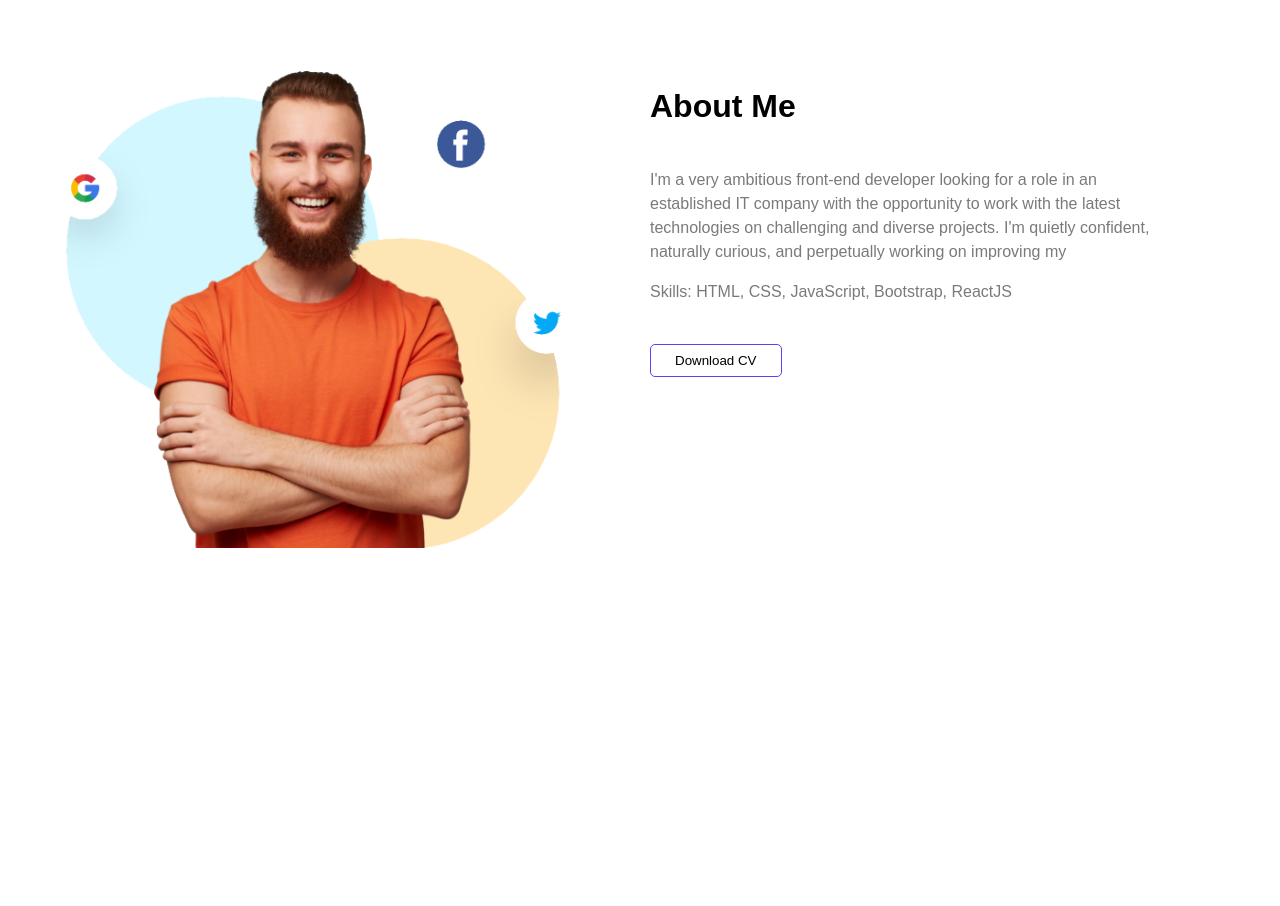
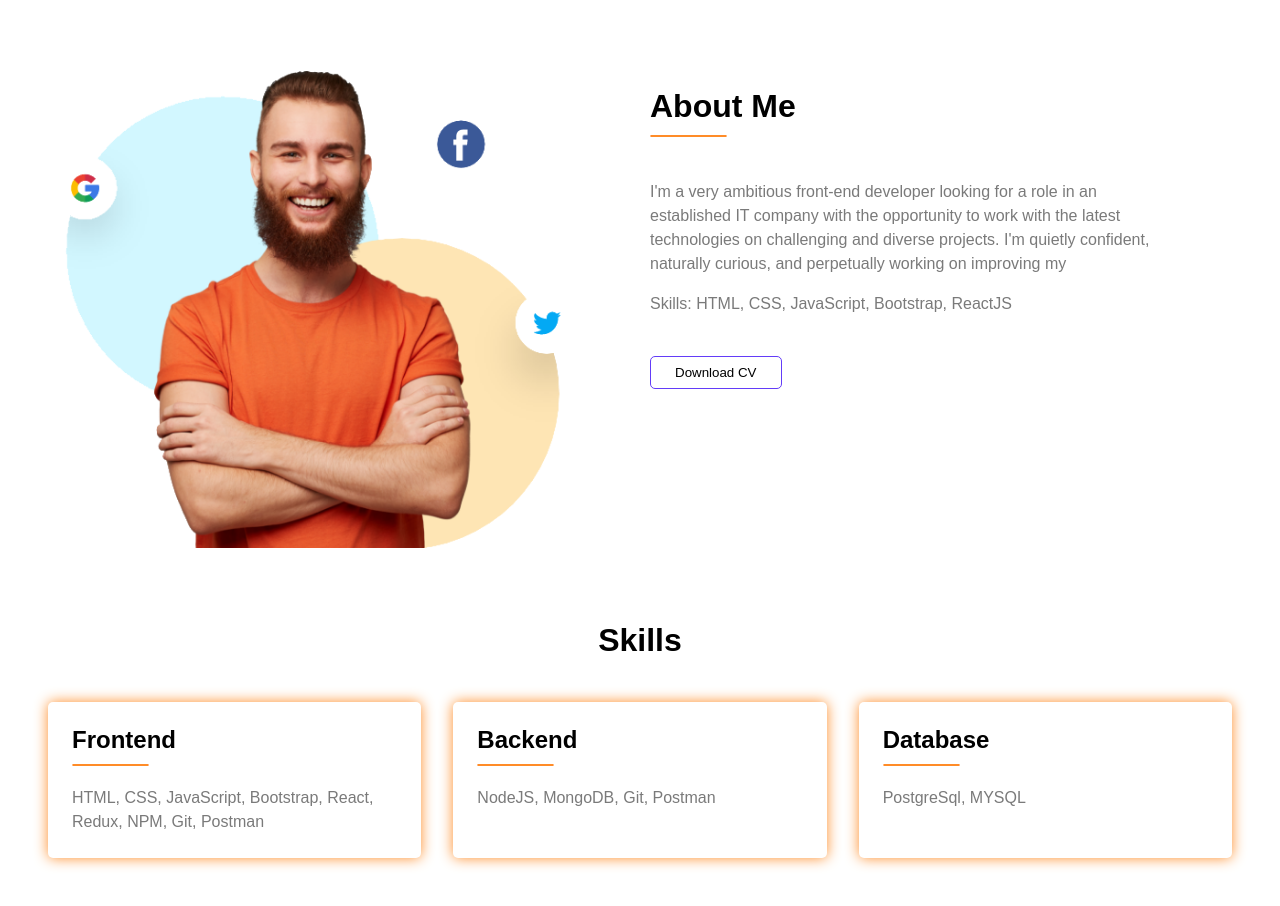
Before and after one commit to sandeep-hunt/my-portfolio, a React (Create React App) app: page / in a window 1280 px wide. Shown: the part 618-1524 px from the top of the page. Before the commit the page ends 1166 px from the top, so only its background shows below. Built offline with nearby package versions, Linux system fonts and the light colour scheme.

Commit message:
Added Skills section

```diff
--- a/package.json
+++ b/package.json
@@ -9,6 +9,7 @@
     "@testing-library/user-event": "^13.5.0",
     "react": "^18.2.0",
     "react-dom": "^18.2.0",
+    "react-router-dom": "^6.11.2",
     "react-scripts": "5.0.1",
     "web-vitals": "^2.1.4"
   },
@@ -35,5 +36,8 @@
       "last 1 firefox version",
       "last 1 safari version"
     ]
+  },
+  "devDependencies": {
+    "@iconify/react": "^4.1.0"
   }
 }
--- a/src/App.js
+++ b/src/App.js
@@ -2,12 +2,14 @@
 import './App.css'
 import Intro from "./Components/Intro/Intro";
 import Skills from "./Components/Skills/Skills";
+import About from "./Components/About/About";
 
 function App() {
   return (
     <div className="App">
       <Header/>
       <Intro/>
+      <About/>
       <Skills/>
     </div>
   );
--- /dev/null
+++ b/src/Components/About/About.css
@@ -0,0 +1,51 @@
+.about {
+    margin-top: 4rem;
+    height: auto;
+}
+
+.about-container {
+    display: flex;
+    padding: 0 3rem;
+}
+
+.about-left {
+    flex: 50%;
+    display: flex;
+    align-items: center;
+    justify-content: center;
+}
+
+.about-profile {
+    width: 538px;
+    height: 486px;
+}
+
+.about-right {
+    flex: 50%;
+    display: flex;
+    flex-direction: column;
+    padding-right: 4rem;
+    padding-left: 4rem;
+}
+
+.about-title {
+    font-size: 32px;
+}
+
+.about-title:after {
+    content: " ";
+    border: 1px solid var(--link);
+    border-radius: 50px;
+    margin-top: 10px;
+    display: block;
+    max-width: 75px
+}
+
+.about-text, .about-right span {
+    color: var(--text-paragraph);
+    line-height: 1.5;
+}
+
+.about-button {
+    margin-top: 2.5rem;
+}
--- /dev/null
+++ b/src/Components/About/About.jsx
@@ -0,0 +1,25 @@
+import React from 'react'
+import './About.css'
+import Profile1 from '../../img/profile1.png';
+
+const About = () => {
+  return (
+    <div className="about">
+        <div className="about-container">
+            <div className="about-left">
+                <img src={Profile1} className='img-fluid about-profile' alt="" />
+            </div>
+            <div className="about-right">
+                <h2 className='about-title'>About Me</h2>
+                <p className='about-text'>I'm a very ambitious front-end developer looking for a role in an established IT company with the opportunity to work with the latest technologies on challenging and diverse projects. I'm quietly confident, naturally curious, and perpetually working on improving my</p>
+                <span>Skills: HTML, CSS, JavaScript, Bootstrap,  ReactJS</span>
+                <div className="about-button">
+                    <button className='btn btn-outline-primary'>Download CV</button>
+                </div>
+            </div>
+        </div>
+    </div>
+  )
+}
+
+export default About
--- a/src/Components/Intro/Intro.css
+++ b/src/Components/Intro/Intro.css
@@ -18,6 +18,10 @@
 .intro-title {
     font-size: 48px;
     font-weight: bold;
+}
+
+.intro-title span {
+    color: var(--link);
 }
 
 .intro-tagline {
--- a/src/Components/Intro/Intro.jsx
+++ b/src/Components/Intro/Intro.jsx
@@ -9,7 +9,7 @@
     <div className="intro">
       <div className="intro-container">
         <div className="intro-left">
-          <h1 className='intro-title'>Hy! I Am Sandeep</h1>
+          <h1 className='intro-title'>Hy! I Am <span>Sandeep</span></h1>
           <p className='intro-tagline'>I'm a Web Developer based in India. Proficient in web development. I enjoy turning complex problems into simple, beautiful and intuitive solutions.</p>
           <div className="intro-buttons">
             <button className='btn btn-primary'>Hire Me</button>
--- a/src/Components/Skills/Skills.css
+++ b/src/Components/Skills/Skills.css
@@ -1,42 +1,57 @@
 .skills {
-    margin-top: 4rem;
+    margin-top: 3rem;
     height: auto;
+    margin-bottom: 3rem;
 }
 
 .skills-container {
     display: flex;
+    flex-direction: column;
     padding: 0 3rem;
 }
 
-.skills-left {
-    flex: 50%;
-    display: flex;
-    align-items: center;
-    justify-content: center;
+.s-title {
+    font-size: 32px;
+    text-align: center;
 }
 
-.skills-profile {
-    width: 538px;
-    height: 486px;
+.skills-wrapper {
+    margin-top: 1rem;
+    display: flex;
+    gap: 2rem;
 }
 
-.skills-right {
-    flex: 50%;
+.skills-card {
+    background: var(--white);
     display: flex;
     flex-direction: column;
-    padding-right: 4rem;
-    padding-left: 4rem;
+    flex: 33.3%;
+    padding: 1.5rem;
+    border-radius: 5px;
+    height: auto;
+    -webkit-box-shadow: 0px 0px 14px 0px var(--link);
+    -moz-box-shadow: 0px 0px 14px 0px var(--link);
+    box-shadow: 0px 0px 14px 0px var(--link);
 }
 
-.skills-title {
-    font-size: 32px;
+.skills-card-head {
+    padding-top: 0.5rem;
 }
 
-.skills-text, .skills-right span {
+.skills-card-title {
+    margin-top: -0.5rem;
+}
+
+.skills-card-title:after {
+    content: " ";
+    border: 1px solid var(--link);
+    border-radius: 50px;
+    margin-top: 10px;
+    display: block;
+    max-width: 75px
+}
+
+.skills-card-body span{
     color: var(--text-paragraph);
     line-height: 1.5;
 }
-
-.skills-button {
-    margin-top: 2.5rem;
-}
--- a/src/Components/Skills/Skills.jsx
+++ b/src/Components/Skills/Skills.jsx
@@ -1,23 +1,38 @@
 import React from 'react'
 import './Skills.css'
-import Profile1 from '../../img/profile1.png';
 
 const Skills = () => {
   return (
     <div className="skills">
-        <div className="skills-container">
-            <div className="skills-left">
-                <img src={Profile1} className='img-fluid skills-profile' alt="" />
+      <div className="skills-container">
+        <h2 className='s-title'>Skills</h2>
+        <div className="skills-wrapper">
+          <div className="skills-card">
+            <div className="skills-card-head">
+              <h2 className="skills-card-title">Frontend</h2>
             </div>
-            <div className="skills-right">
-                <h2 className='skills-title'>About Me</h2>
-                <p className='skills-text'>I'm a very ambitious front-end developer looking for a role in an established IT company with the opportunity to work with the latest technologies on challenging and diverse projects. I'm quietly confident, naturally curious, and perpetually working on improving my</p>
-                <span>Skills: HTML, CSS, JavaScript, Bootstrap,  ReactJS</span>
-                <div className="skills-button">
-                    <button className='btn btn-outline-primary'>Download CV</button>
-                </div>
+            <div className="skills-card-body">
+              <span>HTML, CSS, JavaScript, Bootstrap, React, Redux, NPM, Git, Postman</span>
             </div>
+          </div>
+          <div className="skills-card">
+            <div className="skills-card-head">
+              <h2 className="skills-card-title">Backend</h2>
+            </div>
+            <div className="skills-card-body">
+              <span>NodeJS, MongoDB, Git, Postman</span>
+            </div>
+          </div>
+          <div className="skills-card">
+            <div className="skills-card-head">
+              <h2 className="skills-card-title">Database</h2>
+            </div>
+            <div className="skills-card-body">
+              <span>PostgreSql, MYSQL</span>
+            </div>
+          </div>
         </div>
+      </div>
     </div>
   )
 }
```
Also changed, not shown: 1 other file (tests, documents, lock files or other folders).
